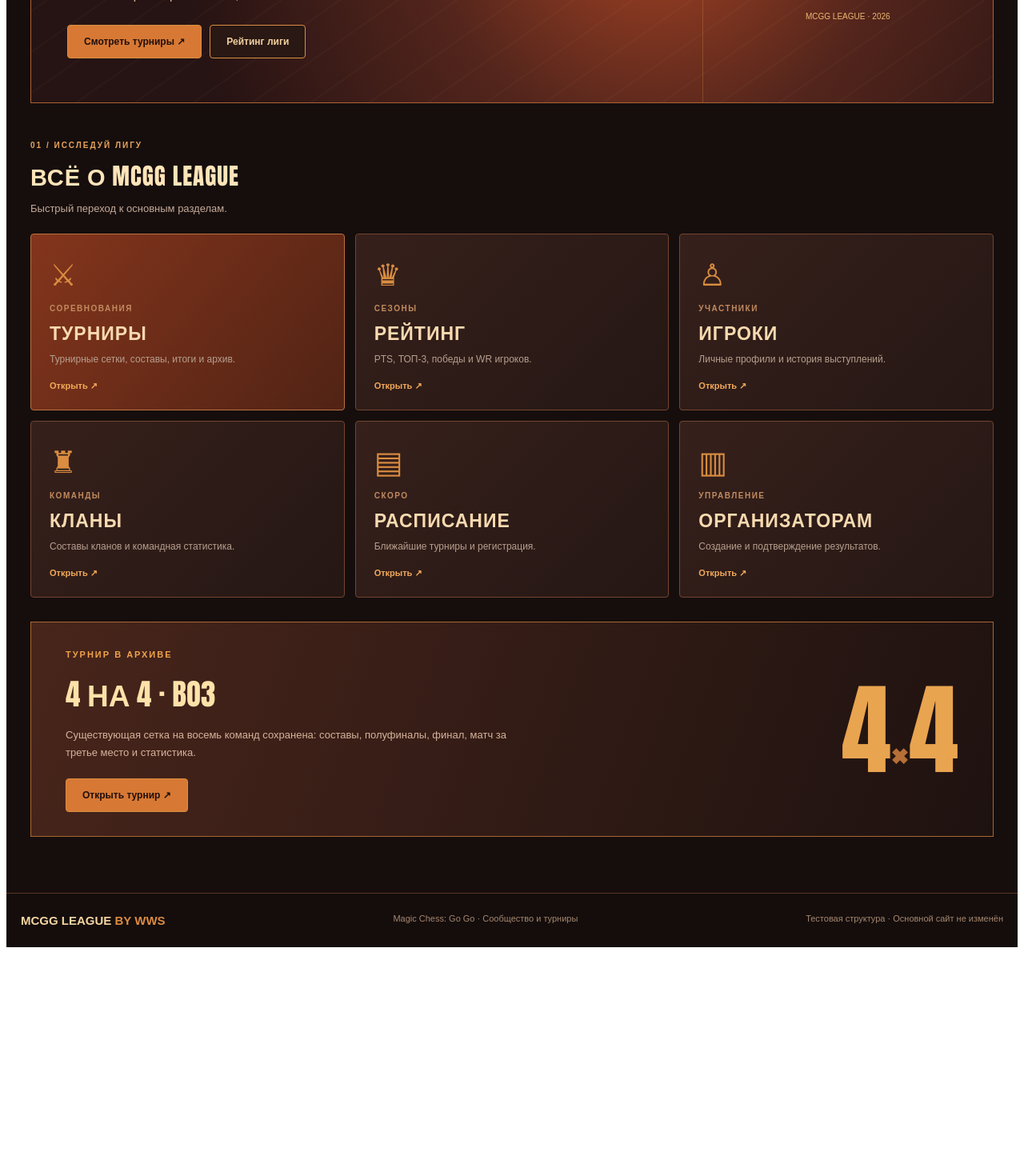
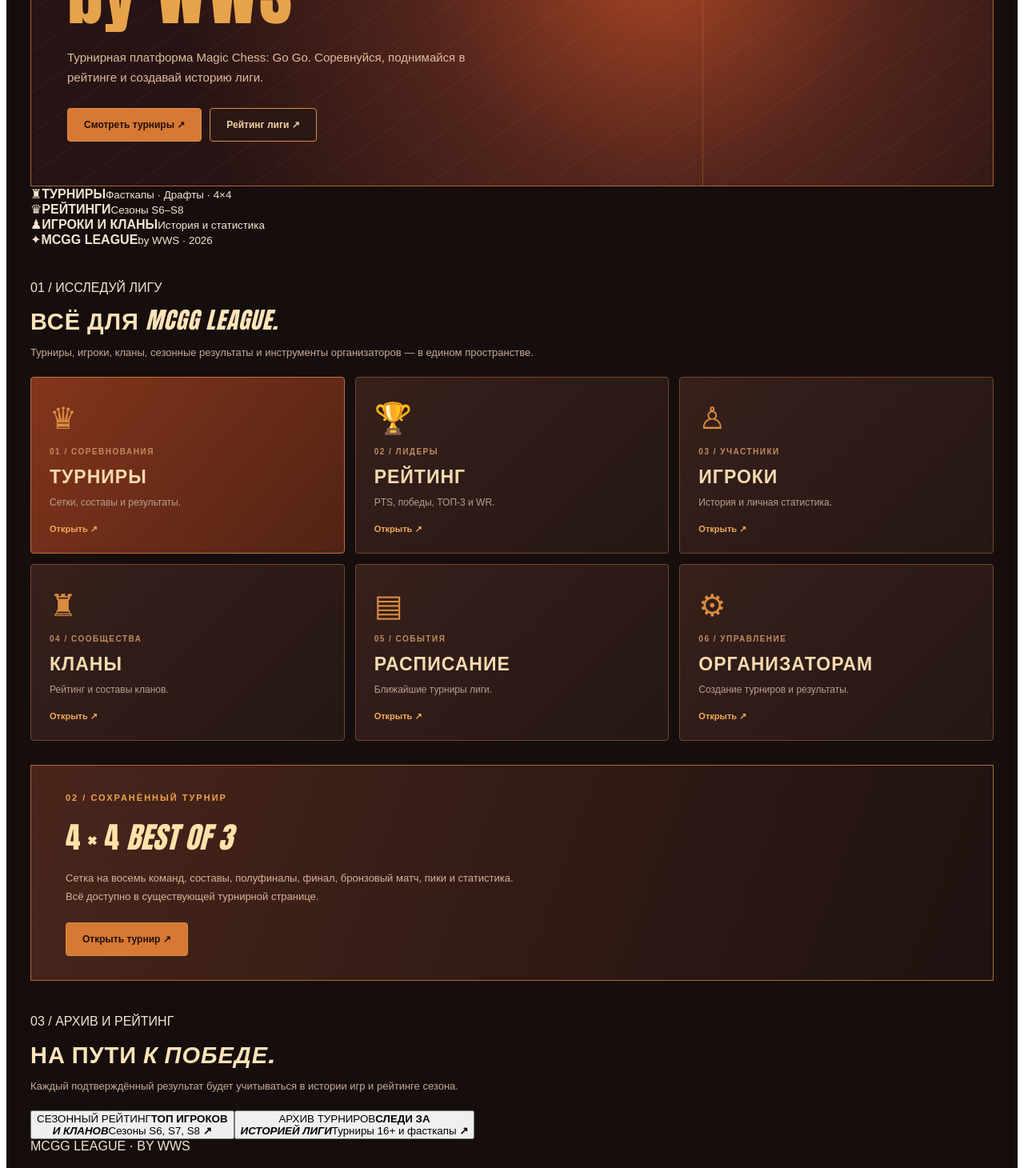
Before and after one commit to brmeth95-ui/mcggleague, a React (Vite) app: page / in a window 1280 px wide. Shown: the part 480-1940 px from the top of the page at 80% size. Before the commit the page ends 1672 px from the top, so only its background shows below. Built offline with nearby package versions, Linux system fonts and the light colour scheme.

Commit message:
Build burgundy-gold homepage sections and reusable SVG fantasy artwork in preview

```diff
--- a/src/SiteShell.tsx
+++ b/src/SiteShell.tsx
@@ -31,10 +31,21 @@ export default function SiteShell(){
  {page==="event"?<><div className="hubEventBack"><button onClick={()=>go("tournaments")}>← Все турниры</button><span>Архив · 4×4 · 8 команд · BO3</span></div><div className="hubEvent"><Tournament/></div></>:
  <main className="hubMain">
  {page==="home"?<>
-  <section className="hubHero"><div className="hubHeroContent"><span className="hubKicker"><i/>ТУРНИРНАЯ ПЛАТФОРМА MCGG</span><h1>АРЕНА<br/><em>ПОБЕДИТЕЛЕЙ</em></h1><p>Все турниры, рейтинги игроков и кланов Magic Chess: Go Go в одном месте. История соревнований, статистика и новые вызовы.</p><div className="hubHeroButtons"><button className="hubBtnMain" onClick={()=>go("tournaments")}>Смотреть турниры ↗</button><button className="hubBtnOutline" onClick={()=>go("ranking")}>Рейтинг лиги</button></div></div><div className="hubHeroSide"><div className="hubCompass">W<span>W</span>S</div><strong>PLAY.<br/>COMPETE.<br/>RISE.</strong><small>MCGG LEAGUE · 2026</small></div></section>
-  <div className="hubSectionIntro"><span>01 / ИССЛЕДУЙ ЛИГУ</span><h2>ВСЁ О MCGG LEAGUE</h2><p>Быстрый переход к основным разделам.</p></div>
-  <div className="hubTiles">{tile("tournaments","СОРЕВНОВАНИЯ","ТУРНИРЫ","Турнирные сетки, составы, итоги и архив.","⚔","hubFeatured")}{tile("ranking","СЕЗОНЫ","РЕЙТИНГ","PTS, ТОП-3, победы и WR игроков.","♛")}{tile("players","УЧАСТНИКИ","ИГРОКИ","Личные профили и история выступлений.","♙")}{tile("clans","КОМАНДЫ","КЛАНЫ","Составы кланов и командная статистика.","♜")}{tile("calendar","СКОРО","РАСПИСАНИЕ","Ближайшие турниры и регистрация.","▤")}{tile("organizers","УПРАВЛЕНИЕ","ОРГАНИЗАТОРАМ","Создание и подтверждение результатов.","▥")}</div>
-  <section className="hubHighlight"><div><span className="hubKicker">ТУРНИР В АРХИВЕ</span><h2>4 НА 4 · BO3</h2><p>Существующая сетка на восемь команд сохранена: составы, полуфиналы, финал, матч за третье место и статистика.</p><button onClick={()=>go("event")} className="hubBtnMain">Открыть турнир ↗</button></div><div className="hubHighlightArt">4<span>×</span>4</div></section>
+  <section className="hubHero"><div className="hubHeroContent"><span className="hubKicker"><i/> MCGG LEAGUE BY WWS</span><div className="hubHeroCrown">♛</div><h1>MCGG<br/>LEAGUE<br/><em>by WWS</em></h1><p>Турнирная платформа Magic Chess: Go Go. Соревнуйся, поднимайся в рейтинге и создавай историю лиги.</p><div className="hubHeroButtons"><button className="hubBtnMain" onClick={()=>go("tournaments")}>Смотреть турниры <span>↗</span></button><button className="hubBtnOutline" onClick={()=>go("ranking")}>Рейтинг лиги <span>↗</span></button></div></div><div className="hubHeroSide" aria-hidden="true"><span className="hubHeroSideStamp">WWS / THE ARENA</span></div></section>
+  <div className="hubFeatureBar"><div><span>♜</span><strong>ТУРНИРЫ</strong><small>Фасткапы · Драфты · 4×4</small></div><div><span>♛</span><strong>РЕЙТИНГИ</strong><small>Сезоны S6–S8</small></div><div><span>♟</span><strong>ИГРОКИ И КЛАНЫ</strong><small>История и статистика</small></div><div><span>✦</span><strong>MCGG LEAGUE</strong><small>by WWS · 2026</small></div></div>
+  <div className="hubSectionIntro hubSectionTwoCol"><div><span>01 / ИССЛЕДУЙ ЛИГУ</span><h2>ВСЁ ДЛЯ <em>MCGG LEAGUE.</em></h2></div><p>Турниры, игроки, кланы, сезонные результаты и инструменты организаторов — в едином пространстве.</p></div>
+  <div className="hubTiles">
+   {tile("tournaments","01 / СОРЕВНОВАНИЯ","ТУРНИРЫ","Сетки, составы и результаты.","♛","hubFeatured")}
+   {tile("ranking","02 / ЛИДЕРЫ","РЕЙТИНГ","PTS, победы, ТОП-3 и WR.","🏆")}
+   {tile("players","03 / УЧАСТНИКИ","ИГРОКИ","История и личная статистика.","♙")}
+   {tile("clans","04 / СООБЩЕСТВА","КЛАНЫ","Рейтинг и составы кланов.","♜")}
+   {tile("calendar","05 / СОБЫТИЯ","РАСПИСАНИЕ","Ближайшие турниры лиги.","▤")}
+   {tile("organizers","06 / УПРАВЛЕНИЕ","ОРГАНИЗАТОРАМ","Создание турниров и результаты.","⚙")}
+  </div>
+  <section className="hubHighlight"><div><span className="hubKicker">02 / СОХРАНЁННЫЙ ТУРНИР</span><h2>4 × 4 <em>BEST OF 3</em></h2><p>Сетка на восемь команд, составы, полуфиналы, финал, бронзовый матч, пики и статистика. Всё доступно в существующей турнирной странице.</p><button onClick={()=>go("event")} className="hubBtnMain">Открыть турнир ↗</button></div><div className="hubHighlightArt"><img src="/assets/league-trophy.svg" alt="" loading="lazy"/></div></section>
+  <div className="hubSectionIntro hubSectionTwoCol"><div><span>03 / АРХИВ И РЕЙТИНГ</span><h2>НА ПУТИ <em>К ПОБЕДЕ.</em></h2></div><p>Каждый подтверждённый результат будет учитываться в истории игр и рейтинге сезона.</p></div>
+  <div className="hubHomeBottom"><button onClick={()=>go("ranking")}><span className="hubBottomTag">СЕЗОННЫЙ РЕЙТИНГ</span><strong>ТОП ИГРОКОВ<br/><em>И КЛАНОВ</em></strong><span>Сезоны S6, S7, S8 <b>↗</b></span></button><button onClick={()=>go("tournaments")}><span className="hubBottomTag">АРХИВ ТУРНИРОВ</span><strong>СЛЕДИ ЗА<br/><em>ИСТОРИЕЙ ЛИГИ</em></strong><span>Турниры 16+ и фасткапы <b>↗</b></span></button></div>
+  <section className="hubCTA"><div><span>MCGG LEAGUE · BY WWS</span><h2>ГОТОВ К <em>НОВОЙ ПОБЕДЕ?</em></h2><p>Присоединяйся к сообществу Magic Chess: Go Go.</p></div><button className="hubBtnMain" onClick={()=>go("calendar")}>Смотреть расписание ↗</button></section>
  </>:<>
  <section className="hubPageHeading"><div><span className="hubKicker">MCGG LEAGUE / {labels[page].toUpperCase()}</span><h1>{labels[page].toUpperCase()}</h1></div><button className="hubBtnOutline" onClick={()=>go("home")}>← На главную</button></section>
  {page==="tournaments"&&<><div className="hubSectionIntro"><span>АРХИВ И СОБЫТИЯ</span><h2>ТУРНИРЫ ЛИГИ</h2><p>Турниры от 16 участников получают отдельные страницы; небольшие фасткапы остаются в истории игр.</p></div><div className="hubTiles hubTournamentTiles">
```
Also changed, not shown: public/assets/league-hero-art.svg (added), public/assets/league-trophy.svg (added).
